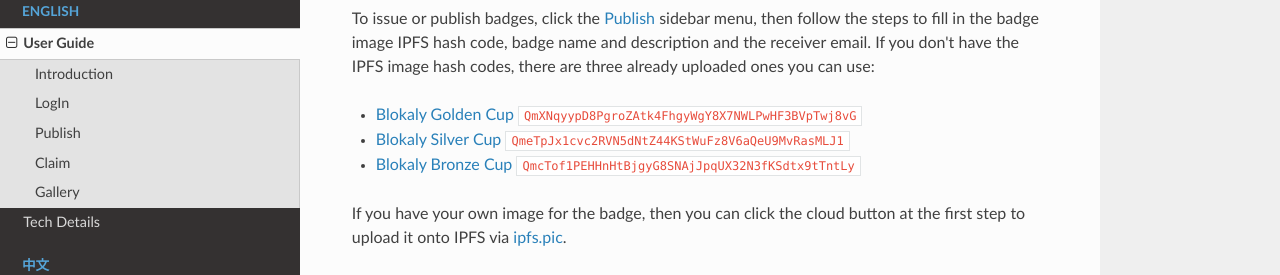
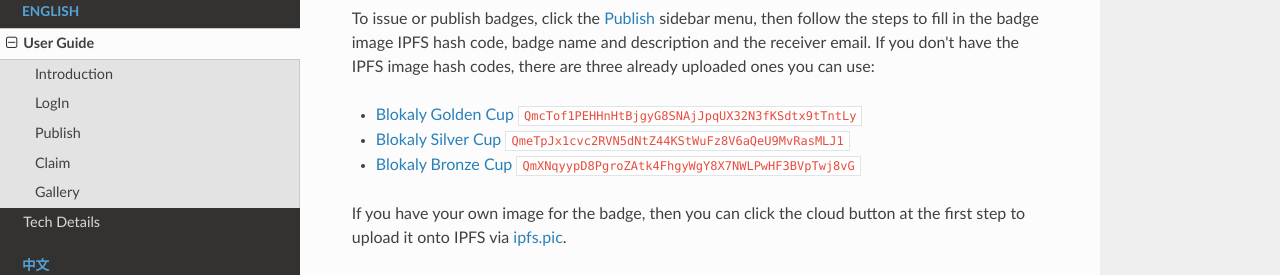
Before and after one commit to blokaly/banana, an MkDocs documentation site: the page built from docs/en/usage.md, in a window 1280 px wide and 900 px high, scrolled down 603 px. Shown: the part 151-426 px from the top of the window. Built offline with MkDocs 1.6.1, drawn with Linux system fonts in a browser that asks for light colours; nearby versions of some CDN libraries; old or Windows-style settings are respelled for this version of MkDocs.

Commit message:
image hash corrected

```diff
--- a/docs/en/usage.md
+++ b/docs/en/usage.md
@@ -23,9 +23,9 @@ Publish
 To issue or publish badges, click the [Publish](https://www.blokaly.com/publish) sidebar menu, then follow the steps to fill in the badge image IPFS hash code, badge name and description and the receiver email.
 If you don't have the IPFS image hash codes, there are three already uploaded ones you can use:
 
-- [Blokaly Golden Cup](https://gateway.ipfs.io/ipfs/QmXNqyypD8PgroZAtk4FhgyWgY8X7NWLPwHF3BVpTwj8vG) `QmXNqyypD8PgroZAtk4FhgyWgY8X7NWLPwHF3BVpTwj8vG`
+- [Blokaly Golden Cup](https://gateway.ipfs.io/ipfs/QmcTof1PEHHnHtBjgyG8SNAjJpqUX32N3fKSdtx9tTntLy) `QmcTof1PEHHnHtBjgyG8SNAjJpqUX32N3fKSdtx9tTntLy`
 - [Blokaly Silver Cup](https://gateway.ipfs.io/ipfs/QmeTpJx1cvc2RVN5dNtZ44KStWuFz8V6aQeU9MvRasMLJ1) `QmeTpJx1cvc2RVN5dNtZ44KStWuFz8V6aQeU9MvRasMLJ1`
-- [Blokaly Bronze Cup](https://gateway.ipfs.io/ipfs/QmcTof1PEHHnHtBjgyG8SNAjJpqUX32N3fKSdtx9tTntLy) `QmcTof1PEHHnHtBjgyG8SNAjJpqUX32N3fKSdtx9tTntLy`
+- [Blokaly Bronze Cup](https://gateway.ipfs.io/ipfs/QmXNqyypD8PgroZAtk4FhgyWgY8X7NWLPwHF3BVpTwj8vG) `QmXNqyypD8PgroZAtk4FhgyWgY8X7NWLPwHF3BVpTwj8vG`
 
 If you have your own image for the badge, then you can click the cloud button at the first step to upload it onto IPFS via [ipfs.pic](https://ipfs.pics/).
 
```
